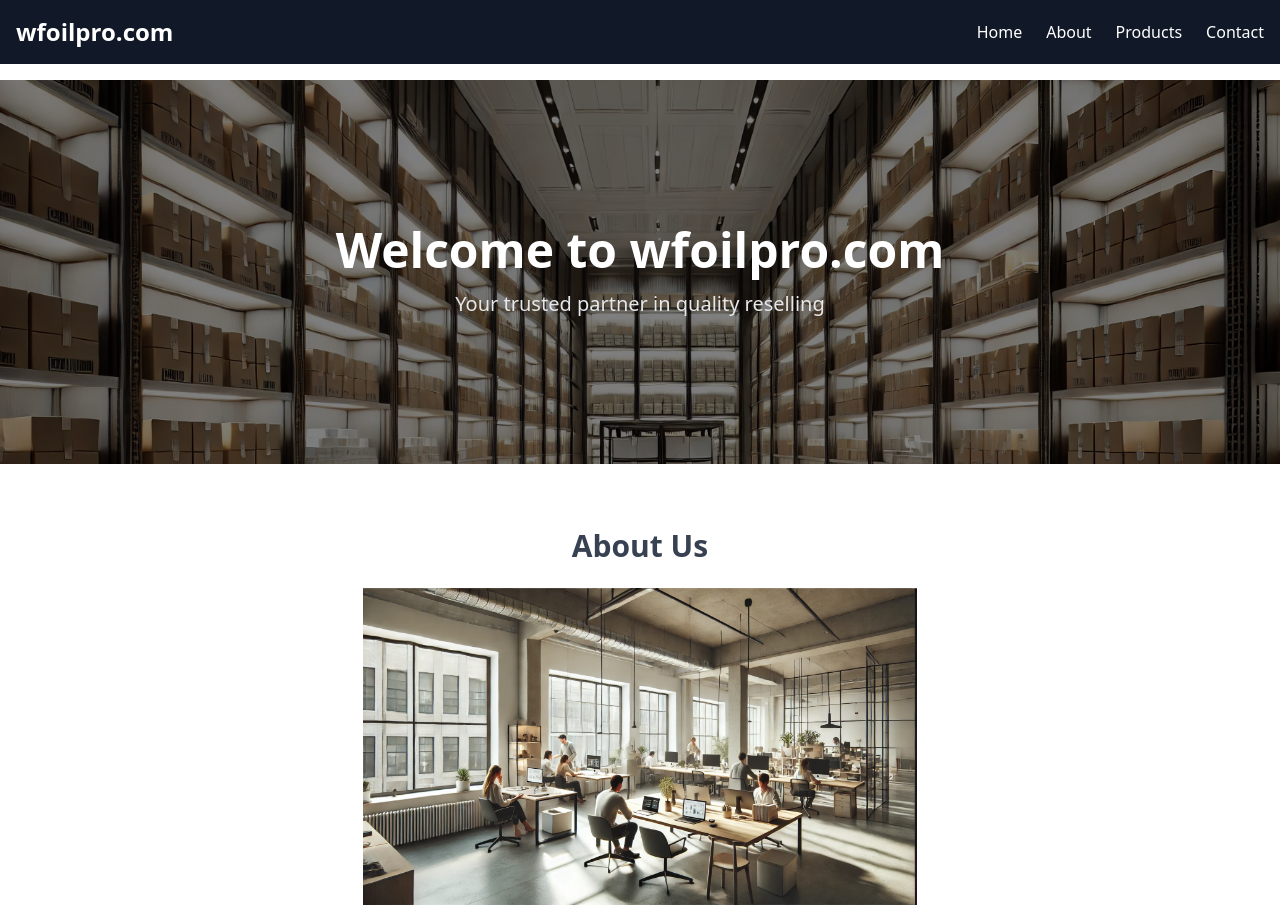
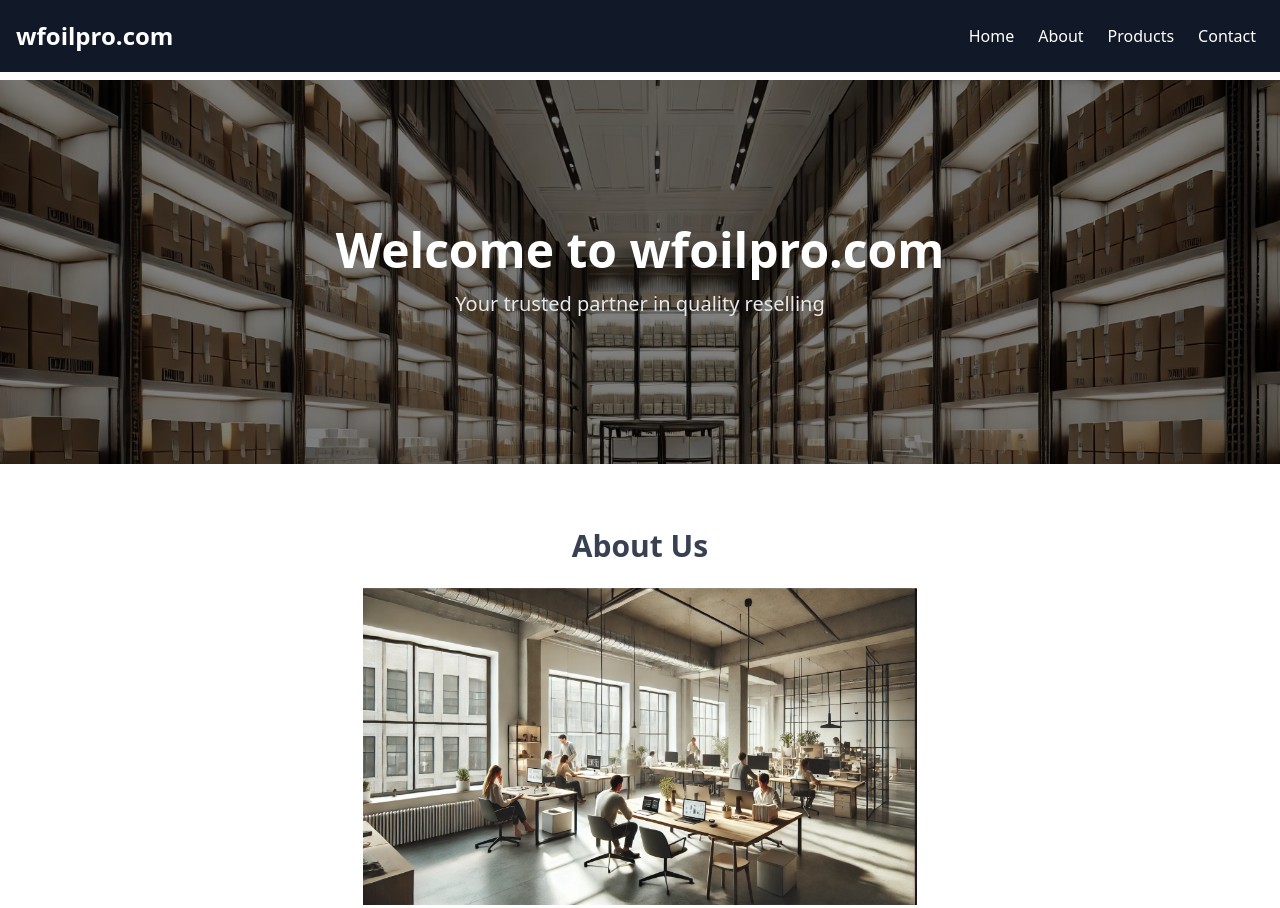
Before and after one commit to wfoilpro/wfoilpro.com, a website: page index.html in a window 1280 px wide. Shown: the top 908 px of the page. Drawn offline with nearby package versions, Linux system fonts and the light colour scheme.

Commit message:
Fixed header nav wrap and padding

```diff
--- a/index.html
+++ b/index.html
@@ -13,11 +13,11 @@
             class="bg-gray-900 text-white py-4 fixed top-0 left-0 right-0 z-50"
         >
             <div
-                class="container mx-auto flex justify-between items-center px-4"
+                class="container mx-auto flex flex-wrap justify-between items-center px-4"
             >
                 <h1 class="text-2xl font-bold">wfoilpro.com</h1>
                 <nav>
-                    <ul class="flex space-x-6">
+                    <ul class="flex flex-wrap space-x-6 p-2">
                         <li>
                             <a href="#home" class="hover:text-gray-300">Home</a>
                         </li>
```
